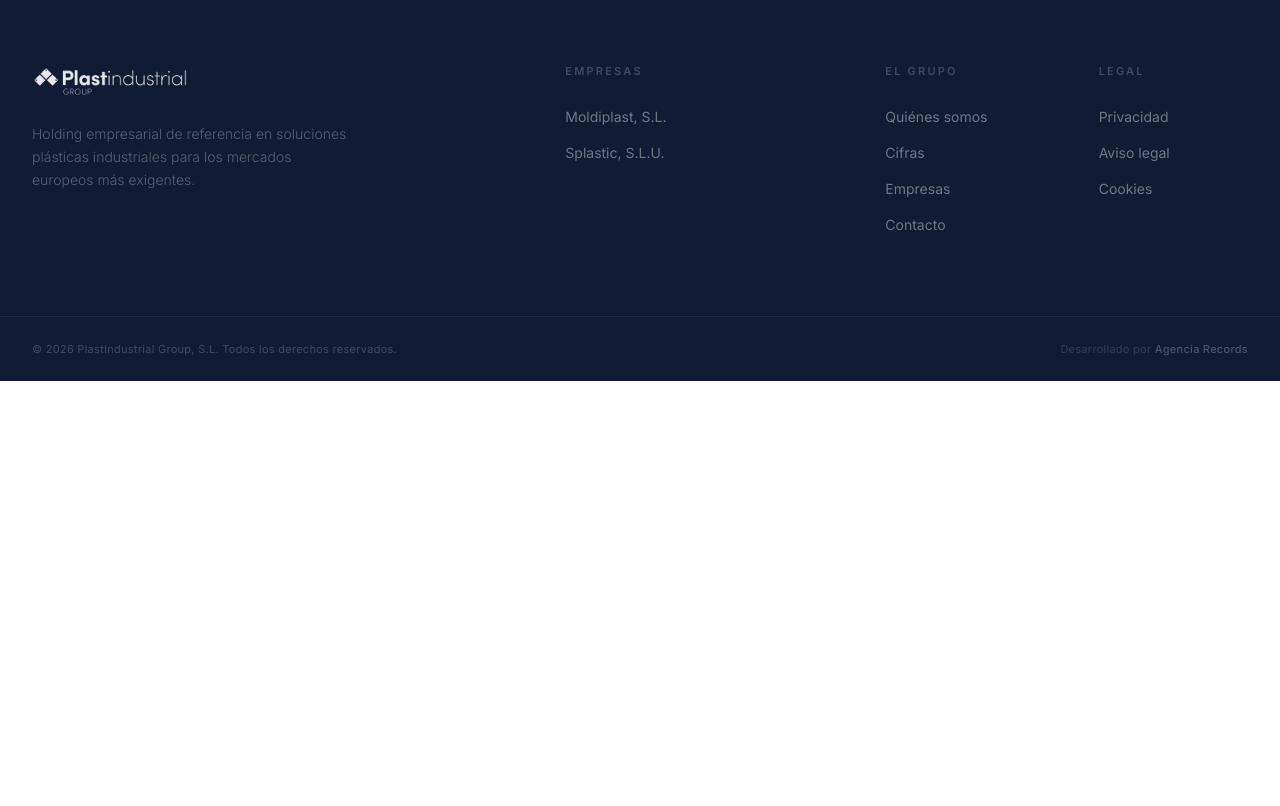
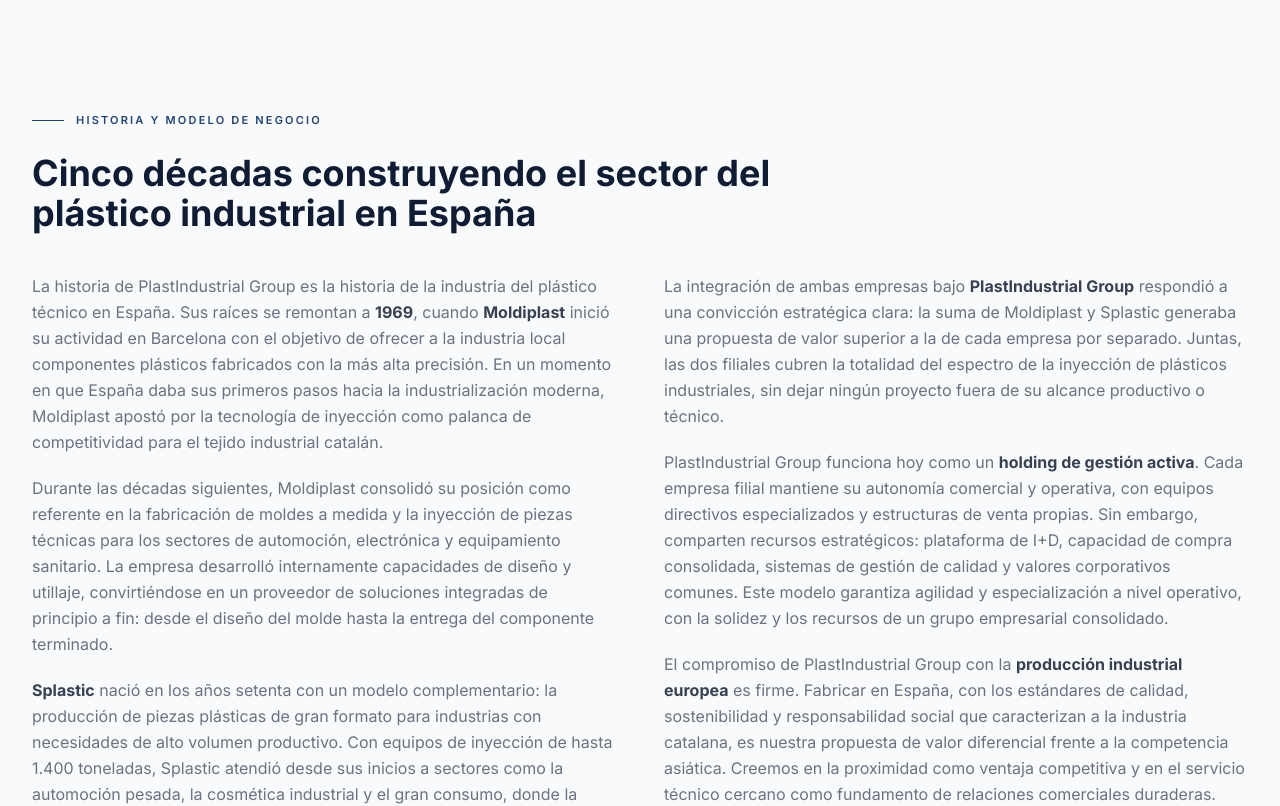
Before and after one commit to UriGali/PlastIndustrial, a Next.js app in the folder frontend/: page /el-grupo in a window 1280 px wide. Shown: the part 1580-2386 px from the top of the page. Before the commit the page ends 1961 px from the top, so only its background shows below. Built offline with nearby package versions, Linux system fonts and the light colour scheme.

Commit message:
Solución Thin Content y metadatos finales

```diff
--- a/frontend/src/app/components/Contact.tsx
+++ b/frontend/src/app/components/Contact.tsx
@@ -25,10 +25,11 @@
   },
 ];
 
+const HEADING_CLASS = "text-4xl lg:text-5xl font-bold text-brand-900 leading-[0.95] tracking-tight";
+
 export default function Contact({ isPageHeading = false }: { isPageHeading?: boolean }) {
   const { t } = useLanguage();
   const ct = t.contact;
-  const Heading = isPageHeading ? "h1" : "h2";
 
   return (
     <section id="contacto" className="py-24 lg:py-32 bg-white">
@@ -44,9 +45,11 @@
                   {ct.eyebrow}
                 </span>
               </div>
-              <Heading className="text-4xl lg:text-5xl font-bold text-brand-900 leading-[0.95] tracking-tight">
-                {ct.headline}
-              </Heading>
+              {isPageHeading ? (
+                <h1 className={HEADING_CLASS}>{ct.headline}</h1>
+              ) : (
+                <h2 className={HEADING_CLASS}>{ct.headline}</h2>
+              )}
             </div>
             <div className="lg:col-span-6">
               <p className="text-base text-gray-400 font-light leading-relaxed">
--- /dev/null
+++ b/frontend/src/app/components/GroupText.tsx
@@ -0,0 +1,80 @@
+export default function GroupText() {
+  return (
+    <section className="py-24 lg:py-32 bg-gray-50 border-t border-gray-100">
+      <div className="section-container">
+        <div className="max-w-3xl">
+          <div className="flex items-center gap-3 mb-6">
+            <div className="w-8 h-px bg-brand-700" />
+            <span className="text-[11px] font-semibold tracking-[0.2em] uppercase text-brand-700">
+              Historia y modelo de negocio
+            </span>
+          </div>
+          <h2 className="text-3xl lg:text-4xl font-bold text-brand-900 leading-tight mb-10">
+            Cinco décadas construyendo el sector del plástico industrial en España
+          </h2>
+        </div>
+
+        <div className="grid lg:grid-cols-2 gap-12 text-gray-500 leading-relaxed">
+          <div className="space-y-5">
+            <p>
+              La historia de PlastIndustrial Group es la historia de la industria del plástico
+              técnico en España. Sus raíces se remontan a{" "}
+              <strong className="text-gray-700">1969</strong>, cuando{" "}
+              <strong className="text-gray-700">Moldiplast</strong> inició su actividad en
+              Barcelona con el objetivo de ofrecer a la industria local componentes plásticos
+              fabricados con la más alta precisión. En un momento en que España daba sus primeros
+              pasos hacia la industrialización moderna, Moldiplast apostó por la tecnología de
+              inyección como palanca de competitividad para el tejido industrial catalán.
+            </p>
+            <p>
+              Durante las décadas siguientes, Moldiplast consolidó su posición como referente en
+              la fabricación de moldes a medida y la inyección de piezas técnicas para los sectores
+              de automoción, electrónica y equipamiento sanitario. La empresa desarrolló
+              internamente capacidades de diseño y utillaje, convirtiéndose en un proveedor de
+              soluciones integradas de principio a fin: desde el diseño del molde hasta la entrega
+              del componente terminado.
+            </p>
+            <p>
+              <strong className="text-gray-700">Splastic</strong> nació en los años setenta con un
+              modelo complementario: la producción de piezas plásticas de gran formato para
+              industrias con necesidades de alto volumen productivo. Con equipos de inyección de
+              hasta 1.400 toneladas, Splastic atendió desde sus inicios a sectores como la
+              automoción pesada, la cosmética industrial y el gran consumo, donde la capacidad de
+              producir series largas con coste eficiente es determinante.
+            </p>
+          </div>
+
+          <div className="space-y-5">
+            <p>
+              La integración de ambas empresas bajo{" "}
+              <strong className="text-gray-700">PlastIndustrial Group</strong> respondió a una
+              convicción estratégica clara: la suma de Moldiplast y Splastic generaba una propuesta
+              de valor superior a la de cada empresa por separado. Juntas, las dos filiales cubren
+              la totalidad del espectro de la inyección de plásticos industriales, sin dejar ningún
+              proyecto fuera de su alcance productivo o técnico.
+            </p>
+            <p>
+              PlastIndustrial Group funciona hoy como un{" "}
+              <strong className="text-gray-700">holding de gestión activa</strong>. Cada empresa
+              filial mantiene su autonomía comercial y operativa, con equipos directivos
+              especializados y estructuras de venta propias. Sin embargo, comparten recursos
+              estratégicos: plataforma de I+D, capacidad de compra consolidada, sistemas de gestión
+              de calidad y valores corporativos comunes. Este modelo garantiza agilidad y
+              especialización a nivel operativo, con la solidez y los recursos de un grupo
+              empresarial consolidado.
+            </p>
+            <p>
+              El compromiso de PlastIndustrial Group con la{" "}
+              <strong className="text-gray-700">producción industrial europea</strong> es firme.
+              Fabricar en España, con los estándares de calidad, sostenibilidad y responsabilidad
+              social que caracterizan a la industria catalana, es nuestra propuesta de valor
+              diferencial frente a la competencia asiática. Creemos en la proximidad como ventaja
+              competitiva y en el servicio técnico cercano como fundamento de relaciones comerciales
+              duraderas.
+            </p>
+          </div>
+        </div>
+      </div>
+    </section>
+  );
+}
--- /dev/null
+++ b/frontend/src/app/components/HomeText.tsx
@@ -0,0 +1,70 @@
+export default function HomeText() {
+  return (
+    <section className="py-24 lg:py-32 bg-white border-t border-gray-100">
+      <div className="section-container">
+        <div className="grid lg:grid-cols-12 gap-12 lg:gap-20">
+          <div className="lg:col-span-4">
+            <div className="flex items-center gap-3 mb-6">
+              <div className="w-8 h-px bg-brand-700" />
+              <span className="text-[11px] font-semibold tracking-[0.2em] uppercase text-brand-700">
+                Grupo Industrial
+              </span>
+            </div>
+            <h2 className="text-3xl lg:text-4xl font-bold text-brand-900 leading-tight">
+              Ingeniería del plástico industrial en Europa
+            </h2>
+          </div>
+
+          <div className="lg:col-span-8 space-y-6 text-gray-500 leading-relaxed">
+            <p>
+              PlastIndustrial Group es un grupo empresarial especializado en la ingeniería y
+              distribución de soluciones plásticas industriales, con sede en Sant Quirze del Vallès,
+              en el área metropolitana de Barcelona. A través de sus dos filiales —{" "}
+              <strong className="text-gray-700">Moldiplast</strong> y{" "}
+              <strong className="text-gray-700">Splastic</strong> — el grupo ofrece una propuesta
+              de valor única: capacidad total para abordar cualquier proyecto de inyección de
+              plásticos técnicos, desde el componente de microtolerancias hasta la pieza estructural
+              de gran formato.
+            </p>
+            <p>
+              Con un parque de maquinaria que abarca desde 60 hasta 1.400 toneladas de capacidad
+              de inyección, PlastIndustrial Group atiende a los sectores industriales más exigentes
+              de la economía europea:{" "}
+              <strong className="text-gray-700">
+                automoción, electrónica, dispositivos médicos, electrodomésticos, cosmética y gran
+                consumo
+              </strong>
+              . Esta diversificación sectorial garantiza la solidez del grupo ante los ciclos
+              económicos y refuerza la especialización técnica de cada empresa filial.
+            </p>
+            <p>
+              PlastIndustrial Group opera bajo estrictos estándares internacionales de calidad. Los
+              procesos de fabricación de moldes e inyección de plástico están certificados conforme
+              a las normativas ISO del sector, garantizando la trazabilidad, la precisión
+              dimensional y la fiabilidad funcional de cada componente producido. Más del 98% de los
+              clientes industriales del grupo renuevan y amplían su relación año tras año, un
+              indicador que refleja el nivel de confianza y satisfacción que generamos.
+            </p>
+            <p>
+              La ubicación estratégica en Sant Quirze del Vallès, en el corazón del tejido
+              industrial de Cataluña, confiere al grupo una posición logística privilegiada.
+              La proximidad a los principales corredores industriales de la Península Ibérica y a
+              los puertos de Barcelona y Tarragona facilita una distribución eficiente de
+              componentes plásticos a clientes de toda Europa.
+            </p>
+            <p>
+              Si su empresa necesita un proveedor fiable de{" "}
+              <strong className="text-gray-700">
+                inyección de plásticos técnicos, fabricación de moldes a medida o distribución de
+                soluciones plásticas industriales
+              </strong>{" "}
+              en España o Europa, PlastIndustrial Group reúne la experiencia, la capacidad
+              productiva y el compromiso necesarios para convertirse en su socio industrial de
+              referencia.
+            </p>
+          </div>
+        </div>
+      </div>
+    </section>
+  );
+}
--- a/frontend/src/app/el-grupo/page.tsx
+++ b/frontend/src/app/el-grupo/page.tsx
@@ -2,6 +2,7 @@
 import Header from "../components/Header";
 import About from "../components/About";
 import GroupInfo from "../components/GroupInfo";
+import GroupText from "../components/GroupText";
 import Footer from "../components/Footer";
 
 export const metadata: Metadata = {
@@ -78,6 +79,7 @@
       <main className="pt-28">
         <About />
         <GroupInfo />
+        <GroupText />
       </main>
       <Footer />
     </>
--- a/frontend/src/app/page.tsx
+++ b/frontend/src/app/page.tsx
@@ -3,6 +3,7 @@
 import Hero from "./components/Hero";
 import About from "./components/About";
 import GroupInfo from "./components/GroupInfo";
+import HomeText from "./components/HomeText";
 import Companies from "./components/Companies";
 import Stats from "./components/Stats";
 import Team from "./components/Team";
@@ -54,6 +55,7 @@
         <Hero />
         <About />
         <GroupInfo />
+        <HomeText />
         <Companies />
         <Stats />
         <Team />
--- a/frontend/src/app/translations/index.ts
+++ b/frontend/src/app/translations/index.ts
@@ -103,7 +103,7 @@
     },
     contact: {
       eyebrow: "Contacto",
-      headline: "¿Hablamos?",
+      headline: "Contacta con PlastIndustrial Group",
       description:
         "Para consultas comerciales, colaboraciones o cualquier información sobre el grupo y sus empresas.",
       channels: [
@@ -235,7 +235,7 @@
     },
     contact: {
       eyebrow: "Contact",
-      headline: "Shall we talk?",
+      headline: "Contact PlastIndustrial Group",
       description:
         "For commercial enquiries, collaborations or any information about the group and its companies.",
       channels: [
```
